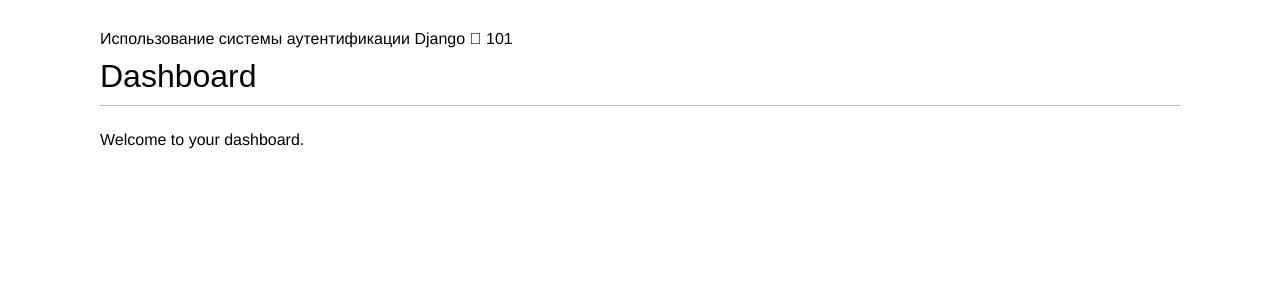
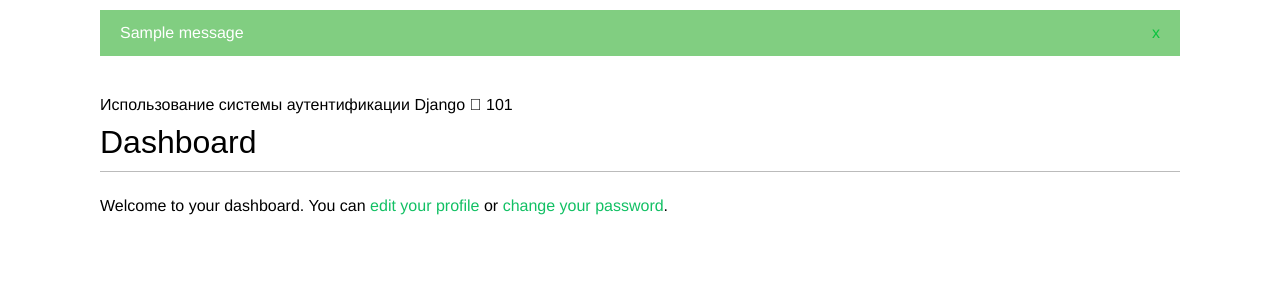
Before and after one commit to geihar/sn, a Django app: page /account/ in a window 1280 px wide. Shown: the part 48-348 px from the top of the page. Run offline with Django 3.2, Linux system fonts and the light colour scheme; a user stored in the database is signed in; tables that the repository leaves empty hold one stand-in row (values such as "Sample post"); one stand-in notice (Sample message) is shown; some web fonts are replaced.

Commit message:
add profile edition

```diff
--- a/account/templates/account/dashboard.html
+++ b/account/templates/account/dashboard.html
@@ -2,5 +2,8 @@
 {% block title %}Dashboard{% endblock %}
 {% block content %}Использование системы аутентификации Django  101
     <h1>Dashboard</h1>
-    <p>Welcome to your dashboard.</p>
+    <p>Welcome to your dashboard.
+        You can <a href="{% url "edit" %}">edit your profile</a> or
+        <a href="{% url "password_change" %}">change your password</a>.
+    </p>
 {% endblock %}
--- a/account/templates/base.html
+++ b/account/templates/base.html
@@ -30,6 +30,16 @@
         {% endif %}
     </span>
 </div>
+{% if messages %}
+    <ul class="messages">
+        {% for message in messages %}
+            <li class="{{ message.tags }}">
+                {{ message|safe }}
+                <a href="#" class="close">x</a>
+            </li>
+        {% endfor %}
+    </ul>
+{% endif %}
 <div id="content">
     {% block content %}{% endblock %}
 </div>
--- a/account/views.py
+++ b/account/views.py
@@ -4,6 +4,7 @@ from django.contrib.auth import authenticate, login
 from .forms import LoginForm, UserRegistrationForm, UserEditForm, ProfileEditForm
 from django.contrib.auth.decorators import login_required
 from .models import Profile
+from django.contrib import messages
 
 
 def user_login(request):
@@ -50,6 +51,9 @@ def edit(request):
         if user_form.is_valid() and profile_form.is_valid():
             user_form.save()
             profile_form.save()
+            messages.success(request, 'Profile updated successfully')
+        else:
+            messages.error(request, 'Error updating your profile')
     else:
         user_form = UserEditForm(instance=request.user)
         profile_form = ProfileEditForm(instance=request.user.profile)
```
Also changed, not shown: account/templates/account/edit.html (added, +12 -0 lines), account/authentication.py (added).
